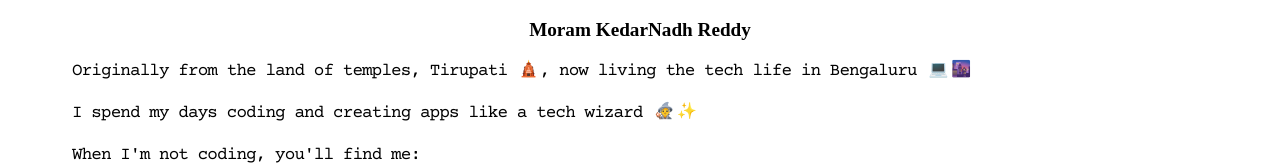
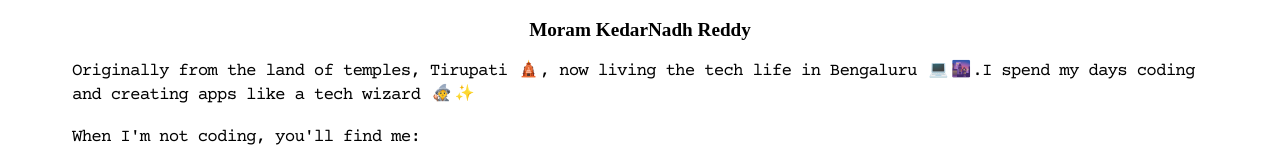
Before and after one commit to Kedar-Nadh/mknr, a React (Create React App) app: page /about in a window 1280 px wide. Shown: the part 431-598 px from the top of the page. Built offline with nearby package versions, Linux system fonts and the light colour scheme; a web font is replaced by a local one.

Commit message:
Update About.js

```diff
--- a/src/Components/About.js
+++ b/src/Components/About.js
@@ -13,17 +13,7 @@ export default function About() {
         />
       </div>
       <h2 className="About--name">Moram KedarNadh Reddy</h2>
-      <p className="About--text">
-        Originally from the land of temples, Tirupati{" "}
-        <span className="emoji">🛕</span>, now living the tech life in Bengaluru{" "}
-        <span className="emoji">💻</span>
-        <span className="emoji">🌆</span>
-      </p>
-      <p className="About--text">
-        I spend my days coding and creating apps like a tech wizard{" "}
-        <span className="emoji">🧙</span>
-        <span className="emoji">✨</span>
-      </p>
+      <p className="About--text">Originally from the land of temples, Tirupati{" "}<span className="emoji">🛕</span>, now living the tech life in Bengaluru{" "}<span className="emoji">💻</span><span className="emoji">🌆</span>.I spend my days coding and creating apps like a tech wizard{" "}<span className="emoji">🧙</span><span className="emoji">✨</span></p>
       <div className="About--subgroup">
         <p className="About--text">When I'm not coding, you'll find me:</p>
         <ul className="About--text">
```
